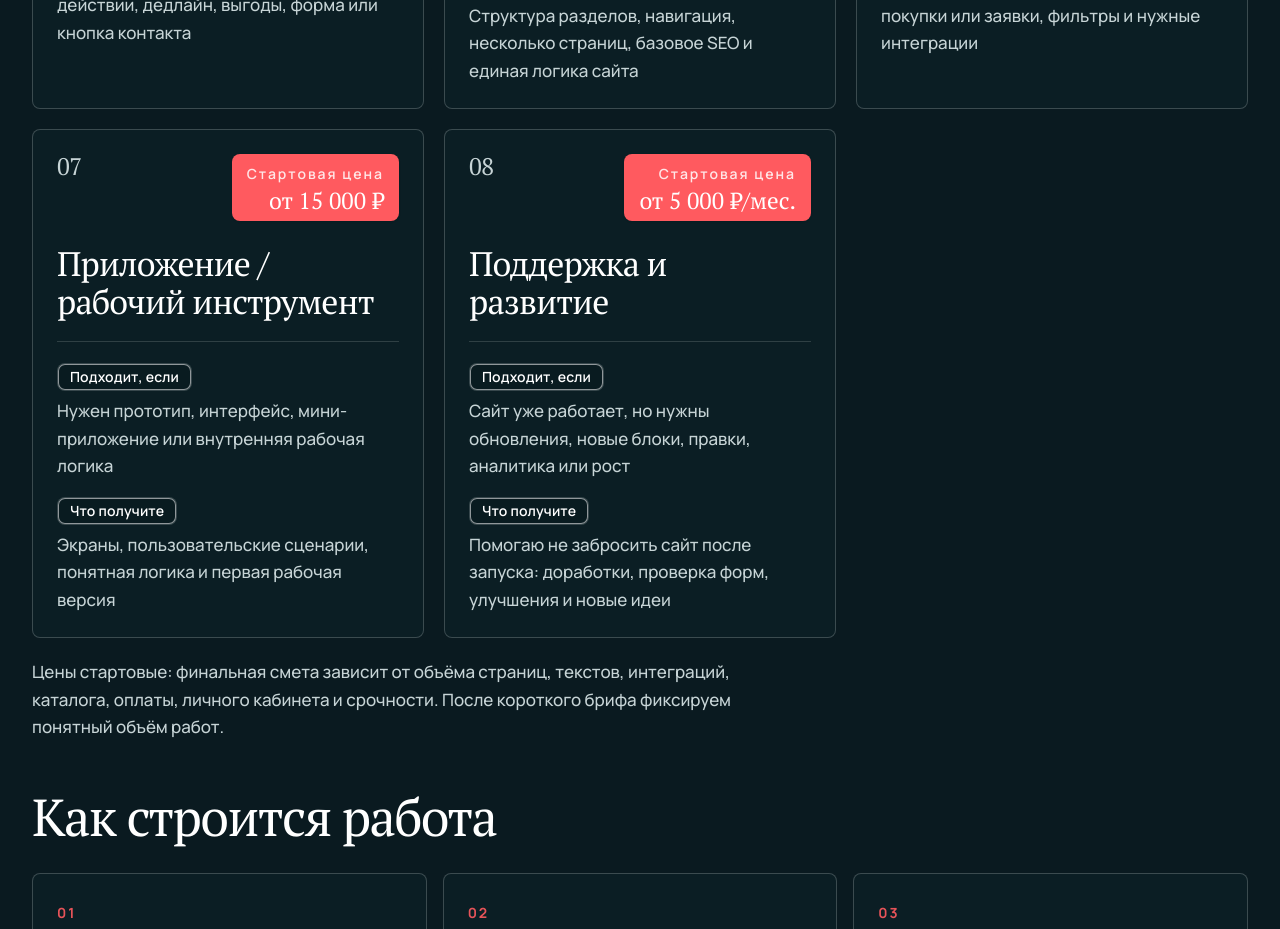
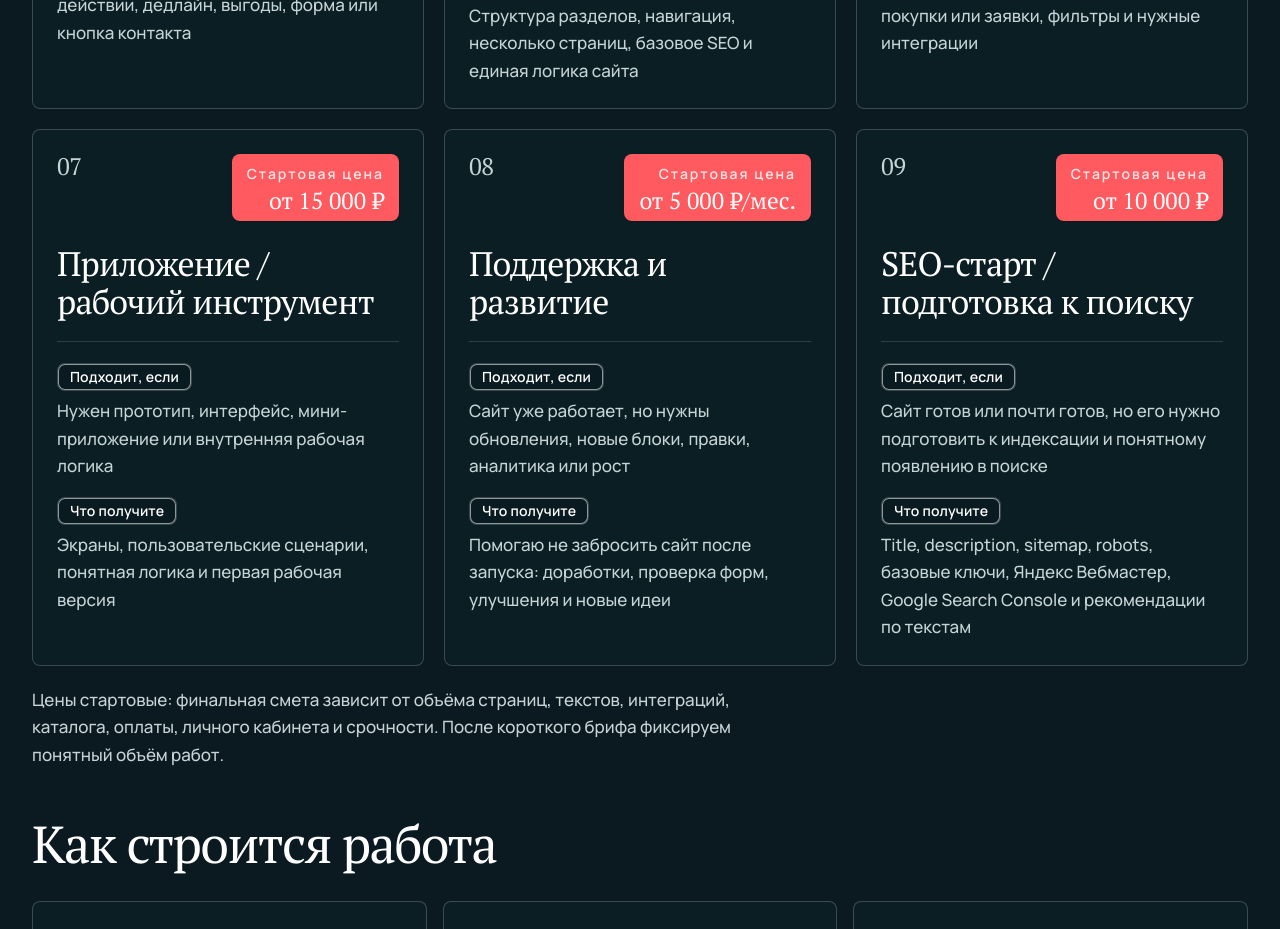
Before and after one commit to snegurkanastena-ux/anastasia-portfolio, a Next.js app: page /services in a window 1280 px wide. Shown: the part 1500-2429 px from the top of the page. Built offline with nearby package versions, Linux system fonts and the light colour scheme.

Commit message:
Add SEO start service card

```diff
--- a/src/app/layout.tsx
+++ b/src/app/layout.tsx
@@ -120,6 +120,13 @@ const structuredData = {
             priceSpecification: { "@type": "PriceSpecification", minPrice: 15000, priceCurrency: "RUB" },
             itemOffered: { "@type": "Service", serviceType: "Разработка приложения или рабочего инструмента" },
           },
+          {
+            "@type": "Offer",
+            name: "SEO-старт / подготовка к поиску",
+            priceCurrency: "RUB",
+            priceSpecification: { "@type": "PriceSpecification", minPrice: 10000, priceCurrency: "RUB" },
+            itemOffered: { "@type": "Service", serviceType: "Подготовка сайта к поиску и индексации" },
+          },
         ],
       },
     },
@@ -148,6 +155,10 @@ export const metadata: Metadata = {
     "интернет-магазин",
     "портфолио",
     "поддержка сайта",
+    "SEO-старт",
+    "подготовка сайта к поиску",
+    "Яндекс Вебмастер",
+    "Google Search Console",
     "разработка приложений",
     "дизайн сайта",
     "AI-first веб-дизайнер",
--- a/src/app/services/page.tsx
+++ b/src/app/services/page.tsx
@@ -1,9 +1,9 @@
 import type { Metadata } from "next";
 import { ServicesContent } from "@/components/pages/ServicesContent";
 
-const title = "Сайты под бизнес-задачу: визитки, лендинги, магазины и приложения";
+const title = "Сайты под бизнес-задачу: визитки, лендинги, магазины, SEO-старт";
 const description =
-  "Сайт глазами предпринимателя: визитка от 10 000 ₽, лендинг и промо от 20 000 ₽, многостраничный сайт от 50 000 ₽, интернет-магазин от 80 000 ₽.";
+  "Сайт глазами предпринимателя: визитка от 10 000 ₽, лендинг и промо от 20 000 ₽, многостраничный сайт от 50 000 ₽, интернет-магазин от 80 000 ₽, SEO-старт от 10 000 ₽.";
 
 export const metadata: Metadata = {
   title,
@@ -21,6 +21,10 @@ export const metadata: Metadata = {
     "сайт для эксперта",
     "портфолио на заказ",
     "поддержка сайта",
+    "seo старт",
+    "подготовка сайта к поиску",
+    "яндекс вебмастер",
+    "google search console",
     "дизайн сайта",
     "разработка лендинга",
   ],
--- a/src/components/pages/ServicesContent.tsx
+++ b/src/components/pages/ServicesContent.tsx
@@ -49,6 +49,7 @@ export function ServicesContent() {
     { title: t("servicesPage.s6"), price: t("servicesPage.s6Price"), when: t("servicesPage.s6When"), result: t("servicesPage.s6Result") },
     { title: t("servicesPage.s7"), price: t("servicesPage.s7Price"), when: t("servicesPage.s7When"), result: t("servicesPage.s7Result") },
     { title: t("servicesPage.s8"), price: t("servicesPage.s8Price"), when: t("servicesPage.s8When"), result: t("servicesPage.s8Result") },
+    { title: t("servicesPage.s9"), price: t("servicesPage.s9Price"), when: t("servicesPage.s9When"), result: t("servicesPage.s9Result") },
   ];
 
   const processSteps = [
--- a/src/messages/en.json
+++ b/src/messages/en.json
@@ -321,7 +321,11 @@
     "s8": "Support & Growth",
     "s8Price": "from 5,000 ₽/mo.",
     "s8When": "The site already works, but needs updates, new blocks, edits, analytics, or growth",
-    "s8Result": "I keep the site alive after launch: improvements, form checks, updates, and new ideas"
+    "s8Result": "I keep the site alive after launch: improvements, form checks, updates, and new ideas",
+    "s9": "SEO Start / Search Setup",
+    "s9Price": "from 10,000 ₽",
+    "s9When": "The site is ready or nearly ready, but needs to be prepared for indexing and clearer search visibility",
+    "s9Result": "Title, description, sitemap, robots, basic keywords, Yandex Webmaster, Google Search Console, and copy recommendations"
   },
   "contactsPage": {
     "title": "Tell me what you’re building — we’ll shape it together",
--- a/src/messages/ru.json
+++ b/src/messages/ru.json
@@ -321,7 +321,11 @@
     "s8": "Поддержка и развитие",
     "s8Price": "от 5 000 ₽/мес.",
     "s8When": "Сайт уже работает, но нужны обновления, новые блоки, правки, аналитика или рост",
-    "s8Result": "Помогаю не забросить сайт после запуска: доработки, проверка форм, улучшения и новые идеи"
+    "s8Result": "Помогаю не забросить сайт после запуска: доработки, проверка форм, улучшения и новые идеи",
+    "s9": "SEO-старт / подготовка к поиску",
+    "s9Price": "от 10 000 ₽",
+    "s9When": "Сайт готов или почти готов, но его нужно подготовить к индексации и понятному появлению в поиске",
+    "s9Result": "Title, description, sitemap, robots, базовые ключи, Яндекс Вебмастер, Google Search Console и рекомендации по текстам"
   },
   "contactsPage": {
     "title": "Напишите — разберём задачу по сути",
```
